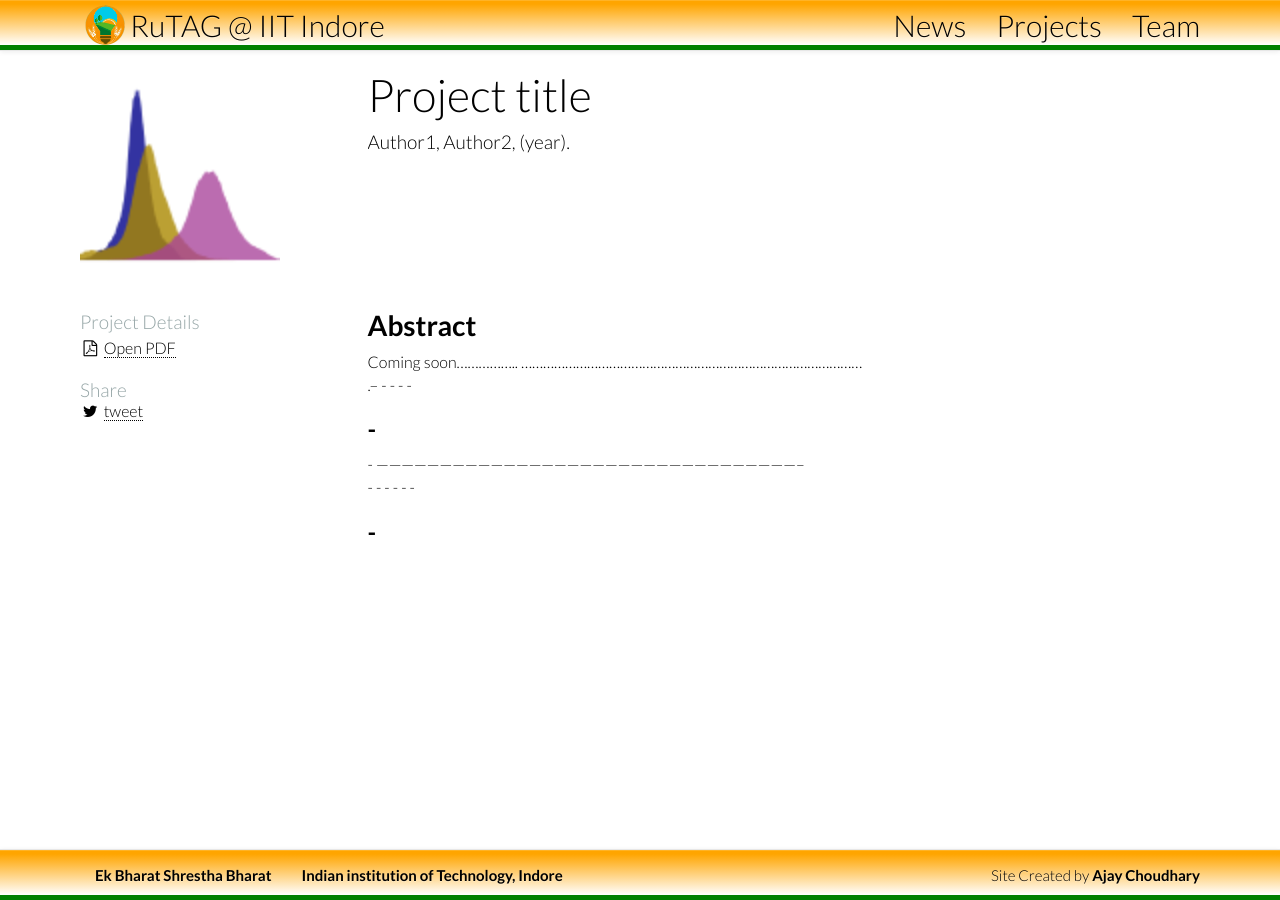
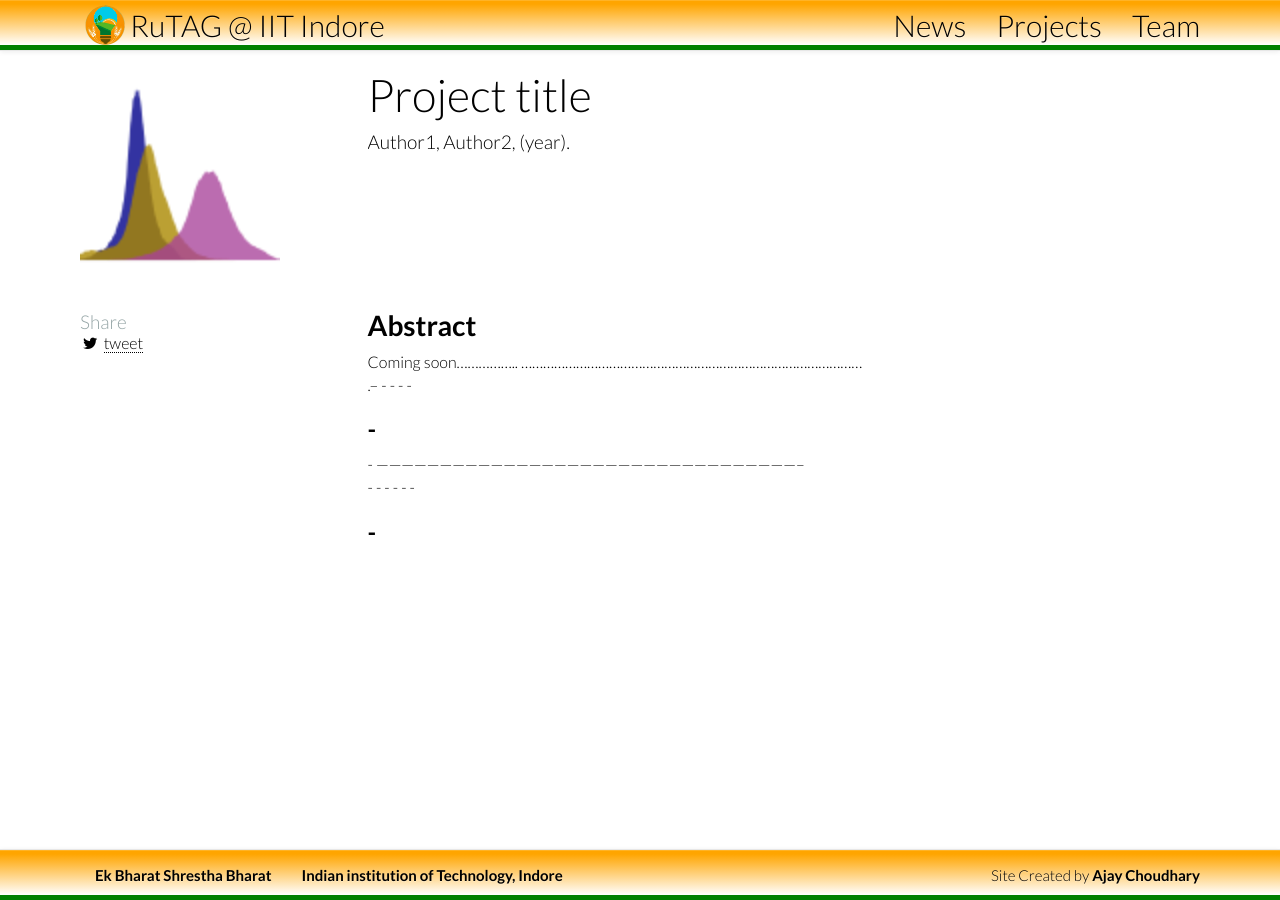
Before and after one commit to ajayiiti/rutag, a Jekyll site: the page built from projects/_posts/2020-03-15-project3.md, in a window 1280 px wide. Built offline with Jekyll 4.4.1, drawn with Linux system fonts in a browser that asks for light colours; nearby versions of some CDN libraries; some of the changed lines change nothing that is shown.

Commit message:
Update 2020-03-15-project3.md

```diff
--- a/projects/_posts/2020-03-15-project3.md
+++ b/projects/_posts/2020-03-15-project3.md
@@ -8,10 +8,10 @@
 image: /assets/images/papers/mrna-prot.png
 redirect_from:
 fulltext:
-# pdf: https://www.biorxiv.org/content/10.1101/414706v2.full.pdf
-pdflink: https://www.biorxiv.org/content/10.1101/414706v2.full.pdf
+# pdf:
+pdflink:
 category: paper
-tags: [wall climbing Hexapod,Shape Memory Alloy]
+tags:
 ---
 {% include JB/setup %}
 
```
